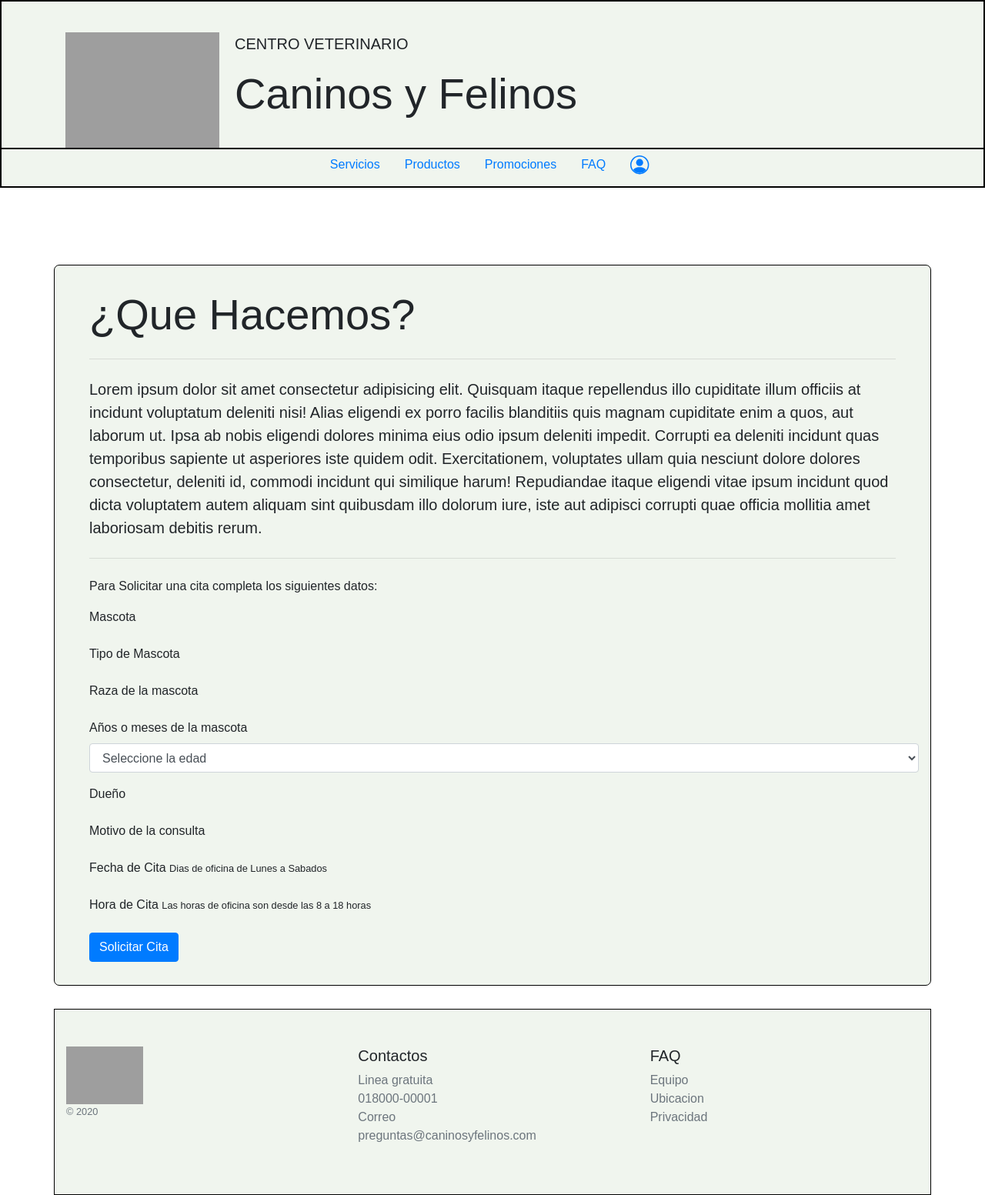
After one commit to pythondjango2020/prueba2020, a Django app: page /formulario/ in a window 1280 px wide. The commit adds this page. Shown: the whole page at 77% size. Run offline with Django 3.2, Linux system fonts and the light colour scheme; some libraries are stand-ins or nearby versions; some web fonts are replaced; grey boxes are pictures that could not be loaded.

Commit message:
Formularios

```diff
--- a/prueba/home/urls.py
+++ b/prueba/home/urls.py
@@ -6,4 +6,6 @@ urlpatterns = [
     path('index/', vista_index, name = 'index'),
     path('login/', vista_login, name = 'login'),
     path('register/', vista_register, name = 'register'),
+    path('formulario/', vista_forms, name = 'formulario'),
+    path('tienda/', vista_tienda, name = 'tienda'),
 ]
--- a/prueba/home/views.py
+++ b/prueba/home/views.py
@@ -1,6 +1,3 @@
-from django.shortcuts import render
-
-# Create your views here.
 from django.shortcuts import render
 
 # Create your views here.
@@ -15,3 +12,9 @@ def vista_login(request):
 
 def vista_register(request):
     return render(request, 'register.html')
+
+def vista_forms(request):
+    return render(request, 'formulario.html')
+
+def vista_tienda(request):
+    return render(request, 'tienda.html')
--- a/prueba/templates/base.html
+++ b/prueba/templates/base.html
@@ -47,7 +47,7 @@
                                         data-toggle="dropdown" aria-haspopup="true" aria-expanded="false">Productos
                                     </a>
                                     <div class="dropdown-menu" aria-labelledby="dropdownMenuButton">
-                                        <a class="dropdown-item" href="#">Salud</a>
+                                        <a class="dropdown-item" href="{% url 'tienda' %}">Salud</a>
                                         <a class="dropdown-item" href="#">Alimento</a>
                                         <a class="dropdown-item" href="#">Juguetes</a>
                                     </div>
@@ -57,7 +57,7 @@
                                 <a class="nav-link" href="#">Promociones</a>
                             </li>
                             <li class="nav-item">
-                                <a class="nav-link" href="#">FAQ</a>
+                                <a class="nav-link" href="{% url 'formulario' %}">FAQ</a>
                             </li>
                             <li class="nav-item">
                                 <div class="dropdown">
--- /dev/null
+++ b/prueba/templates/formulario.html
@@ -0,0 +1,104 @@
+{% extends 'base.html' %} {% load static %} {% block contenido %}
+<div class="container espacio">
+    <div class="row">
+        <div class="borde col-sm-12 color border_box">
+            <div>
+                <div class="form">
+                    <h1 class="display-4">¿Que Hacemos?</h1>
+                    <hr class="my-4" />
+                    <p class="lead">
+                        Lorem ipsum dolor sit amet consectetur adipisicing elit. Quisquam
+                        itaque repellendus illo cupiditate illum officiis at incidunt
+                        voluptatum deleniti nisi! Alias eligendi ex porro facilis blanditiis
+                        quis magnam cupiditate enim a quos, aut laborum ut. Ipsa ab nobis
+                        eligendi dolores minima eius odio ipsum deleniti impedit. Corrupti
+                        ea deleniti incidunt quas temporibus sapiente ut asperiores iste
+                        quidem odit. Exercitationem, voluptates ullam quia nesciunt dolore
+                        dolores consectetur, deleniti id, commodi incidunt qui similique
+                        harum! Repudiandae itaque eligendi vitae ipsum incidunt quod dicta
+                        voluptatem autem aliquam sint quibusdam illo dolorum iure, iste aut
+                        adipisci corrupti quae officia mollitia amet laboriosam debitis
+                        rerum.
+                    </p>
+                    <hr class="my-4" />
+                    <p>Para Solicitar una cita completa los siguientes datos:</p>
+                </div>
+                <div class="formulario">
+                    <!-- formulario -->
+                    <form class="boton" action="" method="POST">
+                        {% csrf_token %}
+                        <div class="form-group">
+                            <label for="exampleFormControlInput1">Mascota</label>
+                            <!-- {{form.name}} -->
+                        </div>
+                        <div class="form-group">
+                            <label for="exampleFormControlInput1">Tipo de Mascota</label>
+
+                        </div>
+                        <div class="form-group">
+                            <label for="exampleFormControlSelect1">Raza de la mascota</label>
+
+                        </div>
+                        <div class="form-group">
+                            <label for="exampleFormControlSelect1">Años o meses de la mascota</label>
+                            <select class="form-control" id="exampleFormControlSelect1">
+                                <option selected>Seleccione la edad</option>
+                                <option>Entre 1 y 5 meses</option>
+                                <option>Entre 6 y 12 meses</option>
+                                <option>Entre 1 y 4 años</option>
+                                <option>Entre 5 y 7 años</option>
+                                <option>Entre 8 y 10 años</option>
+                                <option>Entre 11 y 13 años</option>
+                                <option>No sabe</option>
+                            </select>
+                        </div>
+                        <div class="form-group">
+                            <label for="exampleFormControlInput1">Dueño</label>
+
+                        </div>
+                        <div class="form-group">
+                            <label for="exampleFormControlTextarea1">Motivo de la consulta</label>
+
+                        </div>
+                        <div class="form-group">
+                            <label for="exampleFormControlInput1">Fecha de Cita</label>
+
+                            <small>Dias de oficina de Lunes a Sabados</small>
+                        </div>
+                        <div class="form-group">
+                            <label for="exampleFormControlInput1">Hora de Cita</label>
+
+                            <small>Las horas de oficina son desde las 8 a 18 horas</small>
+                        </div>
+                        <button type="button" class="btn btn-primary" data-toggle="modal"
+                            data-target="#exampleModalCenter">
+                            Solicitar Cita
+                        </button>
+                        <div class="modal fade" id="exampleModalCenter" tabindex="-1" role="dialog"
+                            aria-labelledby="exampleModalCenterTitle" aria-hidden="true">
+                            <div class="modal-dialog modal-dialog-centered" role="document">
+                                <div class="modal-content">
+                                    <div class="modal-header">
+                                        <h5 class="modal-title" id="exampleModalCenterTitle">Solicitud enviada</h5>
+                                        <button type="button" class="close" data-dismiss="modal" aria-label="Close">
+                                            <span aria-hidden="true">&times;</span>
+                                        </button>
+                                    </div>
+                                    <div class="modal-body">
+                                        Su solicitud de cita fue creada con exito
+                                    </div>
+                                    <div class="modal-footer">
+                                        <button type="button" class="btn btn-secondary"
+                                            data-dismiss="modal">Salir</button>
+                                    </div>
+                                </div>
+                            </div>
+                        </div>
+                    </form>
+                    <!-- Fin formulario -->
+                </div>
+            </div>
+        </div>
+    </div>
+</div>
+{% endblock contenido %}
```
Also changed, not shown: prueba/templates/tienda.html (added, +104 -0 lines), 1 other file.
